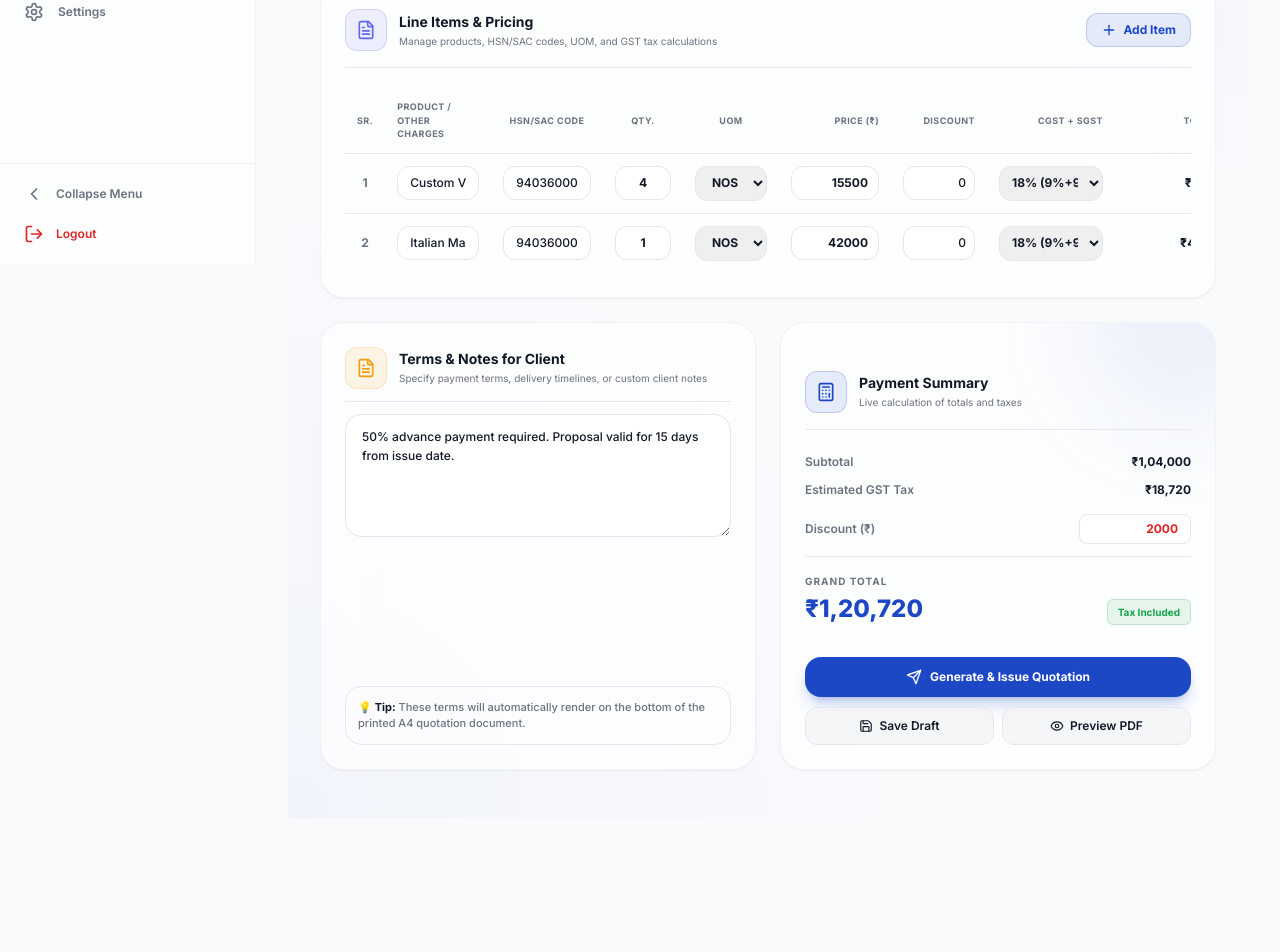
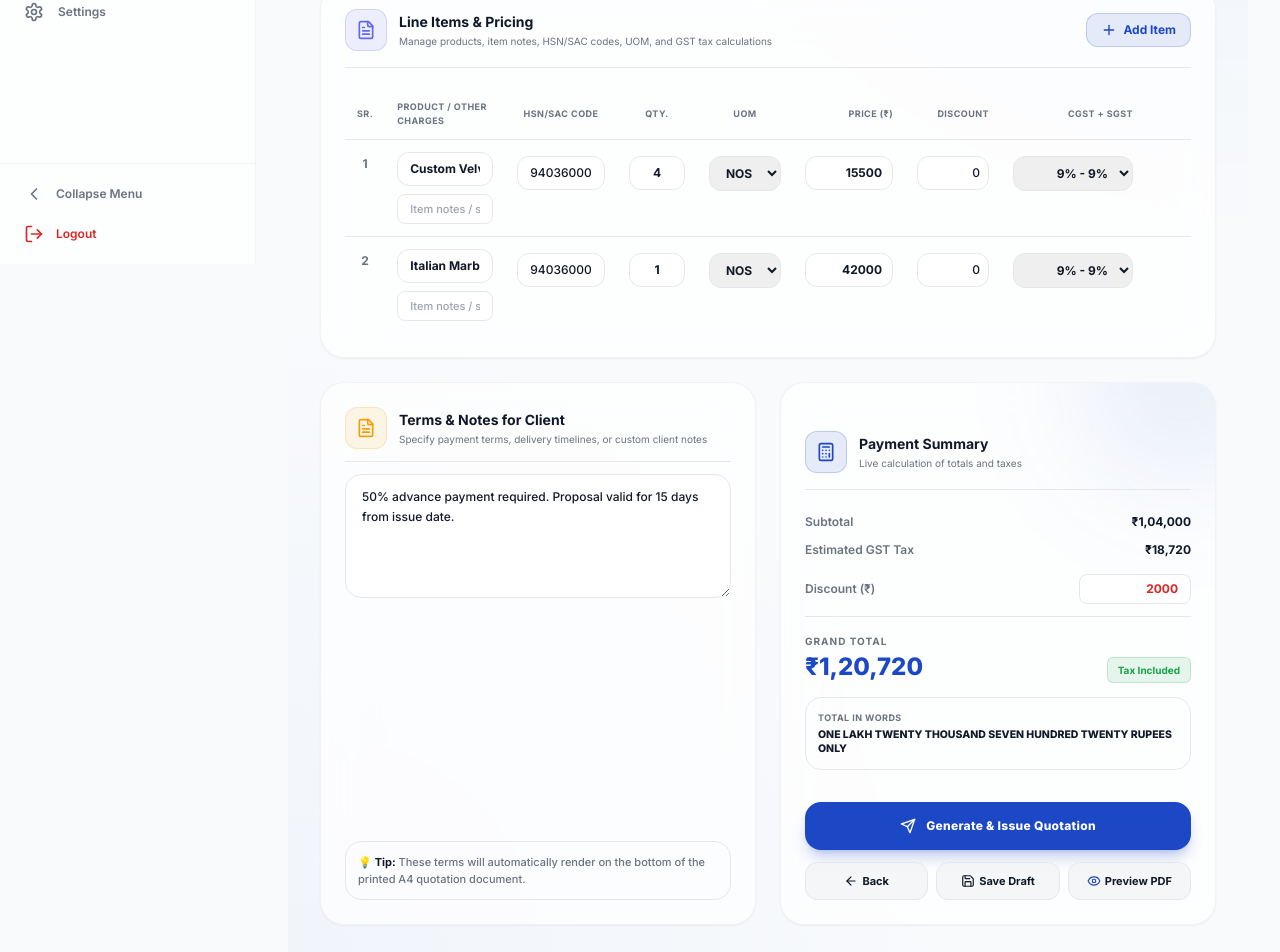
Before and after one commit to priyankpanchal2429/Dream-Decorators, a Next.js app in the folder apps/frontend/: page /quotations/new in a window 1280 px wide. Shown: the part 536-1488 px from the top of the page. Before the commit the page ends 1426 px from the top, so only its background shows below. Built offline with nearby package versions, Linux system fonts and the light colour scheme.

Commit message:
feat: add item notes input, 9%-9% GST options, Total in Words under Grand Total, Back button, and taller Issue button

```diff
--- a/apps/frontend/src/features/quotations/components/CreateQuotationForm.tsx
+++ b/apps/frontend/src/features/quotations/components/CreateQuotationForm.tsx
@@ -132,7 +132,7 @@ export const CreateQuotationForm: React.FC<CreateQuotationFormProps> = ({
         </div>
       </div>
 
-      {/* Line Items & Pricing Table Section (Requested Columns) */}
+      {/* Line Items & Pricing Table Section */}
       <div className="glass-panel p-6 rounded-3xl space-y-5">
         <div className="flex items-center justify-between pb-4 border-b border-borderClr/30">
           <div className="flex items-center gap-3">
@@ -141,7 +141,7 @@ export const CreateQuotationForm: React.FC<CreateQuotationFormProps> = ({
             </div>
             <div>
               <h3 className="text-sm font-bold text-txtPrimary">Line Items & Pricing</h3>
-              <p className="text-[10px] text-txtSecondary mt-0.5">Manage products, HSN/SAC codes, UOM, and GST tax calculations</p>
+              <p className="text-[10px] text-txtSecondary mt-0.5">Manage products, item notes, HSN/SAC codes, UOM, and GST tax calculations</p>
             </div>
           </div>
 
@@ -157,7 +157,7 @@ export const CreateQuotationForm: React.FC<CreateQuotationFormProps> = ({
 
         {/* 9 Column Table: SR. | PRODUCT / OTHER CHARGES | HSN/SAC CODE | QTY. | UOM | PRICE | DISCOUNT | CGST + SGST | TOTAL */}
         <div className="overflow-x-auto">
-          <table className="w-full text-left border-collapse min-w-[950px]">
+          <table className="w-full text-left border-collapse min-w-[980px]">
             <thead>
               <tr className="bg-hoverBg/40 border-b border-borderClr/30 text-[9px] font-bold text-txtSecondary uppercase tracking-wider">
                 <th className="px-3 py-3 text-center w-10">SR.</th>
@@ -167,7 +167,7 @@ export const CreateQuotationForm: React.FC<CreateQuotationFormProps> = ({
                 <th className="px-3 py-3 text-center w-24">UOM</th>
                 <th className="px-3 py-3 text-right w-28">PRICE (₹)</th>
                 <th className="px-3 py-3 text-right w-24">DISCOUNT</th>
-                <th className="px-3 py-3 text-right w-32">CGST + SGST</th>
+                <th className="px-3 py-3 text-right w-36">CGST + SGST</th>
                 <th className="px-3 py-3 text-right w-32">TOTAL (₹)</th>
                 <th className="px-3 py-3 text-center w-12"></th>
               </tr>
@@ -181,25 +181,33 @@ export const CreateQuotationForm: React.FC<CreateQuotationFormProps> = ({
                 const lineTotal = lineSub * (1 + (item.taxPercent || 0) / 100);
 
                 return (
-                  <tr key={item.id} className="hover:bg-hoverBg/30 transition-colors">
+                  <tr key={item.id} className="hover:bg-hoverBg/30 transition-colors align-top">
                     {/* SR. */}
-                    <td className="px-3 py-3 text-center font-bold text-txtSecondary">
+                    <td className="px-3 py-3 text-center font-bold text-txtSecondary pt-4">
                       {idx + 1}
                     </td>
 
-                    {/* PRODUCT / OTHER CHARGES */}
-                    <td className="px-3 py-3">
+                    {/* PRODUCT / OTHER CHARGES + ITEM NOTES UNDERNEATH */}
+                    <td className="px-3 py-3 space-y-2">
                       <input
                         type="text"
-                        placeholder="e.g. Custom Velvet Curtains & Drapes"
+                        placeholder="Item Title (e.g. Custom Velvet Curtains & Drapes)"
                         value={item.description}
                         onChange={(e) => onUpdateItem(item.id, 'description', e.target.value)}
-                        className="w-full px-3 py-2 text-xs rounded-xl bg-hoverBg/60 border border-borderClr/30 text-txtPrimary focus:outline-none focus:border-primary/50 font-medium"
+                        className="w-full px-3 py-2 text-xs rounded-xl bg-hoverBg/60 border border-borderClr/30 text-txtPrimary focus:outline-none focus:border-primary/50 font-bold"
+                      />
+                      {/* Item Notes / Description Box */}
+                      <input
+                        type="text"
+                        placeholder="Item notes / specifications (e.g. Teakwood frame with premium velvet finish)"
+                        value={item.itemNotes || ''}
+                        onChange={(e) => onUpdateItem(item.id, 'itemNotes', e.target.value)}
+                        className="w-full px-3 py-1.5 text-[11px] rounded-lg bg-hoverBg/30 border border-borderClr/20 text-txtSecondary placeholder:text-txtSecondary/50 focus:outline-none focus:border-primary/40 font-medium"
                       />
                     </td>
 
                     {/* HSN/SAC CODE */}
-                    <td className="px-3 py-3">
+                    <td className="px-3 py-3 pt-4">
                       <input
                         type="text"
                         placeholder="94036000"
@@ -210,7 +218,7 @@ export const CreateQuotationForm: React.FC<CreateQuotationFormProps> = ({
                     </td>
 
                     {/* QTY. */}
-                    <td className="px-3 py-3">
+                    <td className="px-3 py-3 pt-4">
                       <input
                         type="number"
                         min={1}
@@ -221,7 +229,7 @@ export const CreateQuotationForm: React.FC<CreateQuotationFormProps> = ({
                     </td>
 
                     {/* UOM */}
-                    <td className="px-3 py-3">
+                    <td className="px-3 py-3 pt-4">
                       <select
                         value={item.uom || 'NOS'}
                         onChange={(e) => onUpdateItem(item.id, 'uom', e.target.value)}
@@ -236,7 +244,7 @@ export const CreateQuotationForm: React.FC<CreateQuotationFormProps> = ({
                     </td>
 
                     {/* PRICE */}
-                    <td className="px-3 py-3">
+                    <td className="px-3 py-3 pt-4">
                       <input
                         type="number"
                         min={0}
@@ -247,7 +255,7 @@ export const CreateQuotationForm: React.FC<CreateQuotationFormProps> = ({
                     </td>
 
                     {/* DISCOUNT */}
-                    <td className="px-3 py-3">
+                    <td className="px-3 py-3 pt-4">
                       <input
                         type="number"
                         min={0}
@@ -258,30 +266,30 @@ export const CreateQuotationForm: React.FC<CreateQuotationFormProps> = ({
                       />
                     </td>
 
-                    {/* CGST + SGST */}
-                    <td className="px-3 py-3">
+                    {/* CGST + SGST (Shows 9% - 9% instead of 18%) */}
+                    <td className="px-3 py-3 pt-4">
                       <select
                         value={item.taxPercent}
                         onChange={(e) => onUpdateItem(item.id, 'taxPercent', Number(e.target.value))}
                         className="w-full px-2 py-2 text-xs text-right rounded-xl bg-hoverBg/60 border border-borderClr/30 text-txtPrimary font-bold focus:outline-none focus:border-primary/50"
                       >
-                        <option value={18}>18% (9%+9%)</option>
-                        <option value={12}>12% (6%+6%)</option>
-                        <option value={5}>5% (2.5%+2.5%)</option>
-                        <option value={28}>28% (14%+14%)</option>
-                        <option value={0}>0% GST</option>
+                        <option value={18}>9% - 9%</option>
+                        <option value={12}>6% - 6%</option>
+                        <option value={5}>2.5% - 2.5%</option>
+                        <option value={28}>14% - 14%</option>
+                        <option value={0}>0% - 0%</option>
                       </select>
                     </td>
 
                     {/* TOTAL */}
-                    <td className="px-3 py-3 text-right">
+                    <td className="px-3 py-3 text-right pt-4">
                       <span className="text-xs font-black text-txtPrimary">
                         ₹{lineTotal.toLocaleString('en-IN')}
                       </span>
                     </td>
 
                     {/* ACTION */}
-                    <td className="px-3 py-3 text-center">
+                    <td className="px-3 py-3 text-center pt-4">
                       <button
                         type="button"
                         disabled={items.length === 1}
--- a/apps/frontend/src/features/quotations/components/QuotationPrintDocument.tsx
+++ b/apps/frontend/src/features/quotations/components/QuotationPrintDocument.tsx
@@ -160,7 +160,7 @@ export const QuotationPrintDocument: React.FC<QuotationPrintDocumentProps> = ({
                     <td className="px-2 py-2 text-center font-semibold text-zinc-400">{idx + 1}</td>
                     <td className="px-3 py-2">
                       <span className="font-bold text-zinc-900 block">{item.description || 'Custom Interior Furniture'}</span>
-                      <span className="text-[7.5px] text-zinc-500 italic">Teakwood / Velvet • 1 Year Warranty</span>
+                      <span className="text-[7.5px] text-zinc-500 italic block">{item.itemNotes || 'Teakwood / Velvet • 1 Year Warranty'}</span>
                     </td>
                     <td className="px-2 py-2 text-center text-zinc-500 font-medium">{item.hsnCode || '94036000'}</td>
                     <td className="px-2 py-2 text-center font-bold text-zinc-800">{qty}</td>
--- a/apps/frontend/src/features/quotations/components/QuotationSummaryCard.tsx
+++ b/apps/frontend/src/features/quotations/components/QuotationSummaryCard.tsx
@@ -1,8 +1,10 @@
 'use client';
 
 import React from 'react';
-import { Calculator, CheckCircle2, Save, Eye, Send } from 'lucide-react';
+import { useRouter } from 'next/navigation';
+import { Calculator, Save, Eye, Send, ArrowLeft } from 'lucide-react';
 import { formatINR } from '../../dashboard/constants';
+import { numberToWordsINR } from '../utils/numberToWordsINR';
 
 interface QuotationSummaryCardProps {
   subtotal: number;
@@ -25,9 +27,11 @@ export const QuotationSummaryCard: React.FC<QuotationSummaryCardProps> = ({
   onIssueQuotation,
   onPreviewPDF,
 }) => {
+  const router = useRouter();
+
   return (
-    <div className="glass-panel p-6 rounded-3xl space-y-6 sticky top-6 relative overflow-hidden group">
-      {/* Glow */}
+    <div className="glass-panel p-6 rounded-3xl space-y-6 relative overflow-hidden group">
+      {/* Ambient Glow */}
       <div className="absolute top-0 right-0 w-48 h-48 bg-primary/10 rounded-full blur-3xl -translate-y-1/2 translate-x-1/3 pointer-events-none" />
 
       <div className="flex items-center gap-3 pb-4 border-b border-borderClr/30 relative z-10">
@@ -64,33 +68,54 @@ export const QuotationSummaryCard: React.FC<QuotationSummaryCardProps> = ({
           />
         </div>
 
+        {/* Grand Total */}
         <div className="pt-4 border-t border-borderClr/40">
           <div className="flex justify-between items-end">
             <div>
               <span className="text-[10px] font-bold text-txtSecondary uppercase tracking-widest">Grand Total</span>
-              <p className="text-2xl font-black text-primary mt-1">{formatINR(grandTotal)}</p>
+              <p className="text-2xl font-black text-primary mt-0.5">{formatINR(grandTotal)}</p>
             </div>
             <span className="px-2.5 py-1 rounded-md bg-success/10 text-success text-[10px] font-bold border border-success/20">
               Tax Included
             </span>
           </div>
+
+          {/* Total in Words Section (Right below Grand Total Amount) */}
+          <div className="mt-3.5 p-3 rounded-2xl bg-hoverBg/60 border border-borderClr/30 text-[10.5px]">
+            <span className="text-[9px] font-bold text-txtSecondary uppercase tracking-wider block mb-0.5">
+              Total in words
+            </span>
+            <p className="font-black text-txtPrimary uppercase leading-snug">
+              {numberToWordsINR(grandTotal)}
+            </p>
+          </div>
         </div>
       </div>
 
       {/* Primary Action Buttons */}
-      <div className="space-y-2.5 pt-2 relative z-10">
+      <div className="space-y-3 pt-2 relative z-10">
+        {/* Taller Generate & Issue Button */}
         <button
           onClick={onIssueQuotation}
-          className="w-full flex items-center justify-center gap-2 px-5 py-3 rounded-2xl bg-primary hover:bg-primary/90 text-white font-bold text-xs shadow-lg shadow-primary/25 transition-all duration-300 hover:scale-[1.02] active:scale-[0.98]"
+          className="w-full flex items-center justify-center gap-2.5 px-5 py-3.5 rounded-2xl bg-primary hover:bg-primary/90 text-white font-extrabold text-xs tracking-wide shadow-lg shadow-primary/25 transition-all duration-300 hover:scale-[1.01] active:scale-[0.99] h-12"
         >
           <Send className="h-4 w-4" />
           Generate & Issue Quotation
         </button>
 
-        <div className="grid grid-cols-2 gap-2">
+        {/* 3 Button Row: Back | Save Draft | Preview PDF */}
+        <div className="grid grid-cols-3 gap-2">
+          <button
+            onClick={() => router.push('/quotations')}
+            className="flex items-center justify-center gap-1 px-2.5 py-2.5 rounded-xl bg-hoverBg border border-borderClr/40 text-txtPrimary hover:border-primary/40 text-[11px] font-bold transition-colors"
+          >
+            <ArrowLeft className="h-3.5 w-3.5" />
+            Back
+          </button>
+
           <button
             onClick={onSaveDraft}
-            className="flex items-center justify-center gap-1.5 px-3 py-2.5 rounded-xl bg-hoverBg border border-borderClr/40 text-txtPrimary hover:border-primary/40 text-xs font-semibold transition-colors"
+            className="flex items-center justify-center gap-1 px-2.5 py-2.5 rounded-xl bg-hoverBg border border-borderClr/40 text-txtPrimary hover:border-primary/40 text-[11px] font-bold transition-colors"
           >
             <Save className="h-3.5 w-3.5" />
             Save Draft
@@ -98,9 +123,9 @@ export const QuotationSummaryCard: React.FC<QuotationSummaryCardProps> = ({
 
           <button
             onClick={onPreviewPDF}
-            className="flex items-center justify-center gap-1.5 px-3 py-2.5 rounded-xl bg-hoverBg border border-borderClr/40 text-txtPrimary hover:border-primary/40 text-xs font-semibold transition-colors"
+            className="flex items-center justify-center gap-1 px-2.5 py-2.5 rounded-xl bg-hoverBg border border-borderClr/40 text-txtPrimary hover:border-primary/40 text-[11px] font-bold transition-colors"
           >
-            <Eye className="h-3.5 w-3.5" />
+            <Eye className="h-3.5 w-3.5 text-primary" />
             Preview PDF
           </button>
         </div>
--- a/apps/frontend/src/features/quotations/types/index.ts
+++ b/apps/frontend/src/features/quotations/types/index.ts
@@ -3,6 +3,7 @@ export type QuotationStatus = 'DRAFT' | 'SENT' | 'ACCEPTED' | 'REJECTED' | 'EXPI
 export interface QuotationItem {
   id: string;
   description: string;
+  itemNotes?: string;
   hsnCode?: string;
   quantity: number;
   uom?: string;
```
